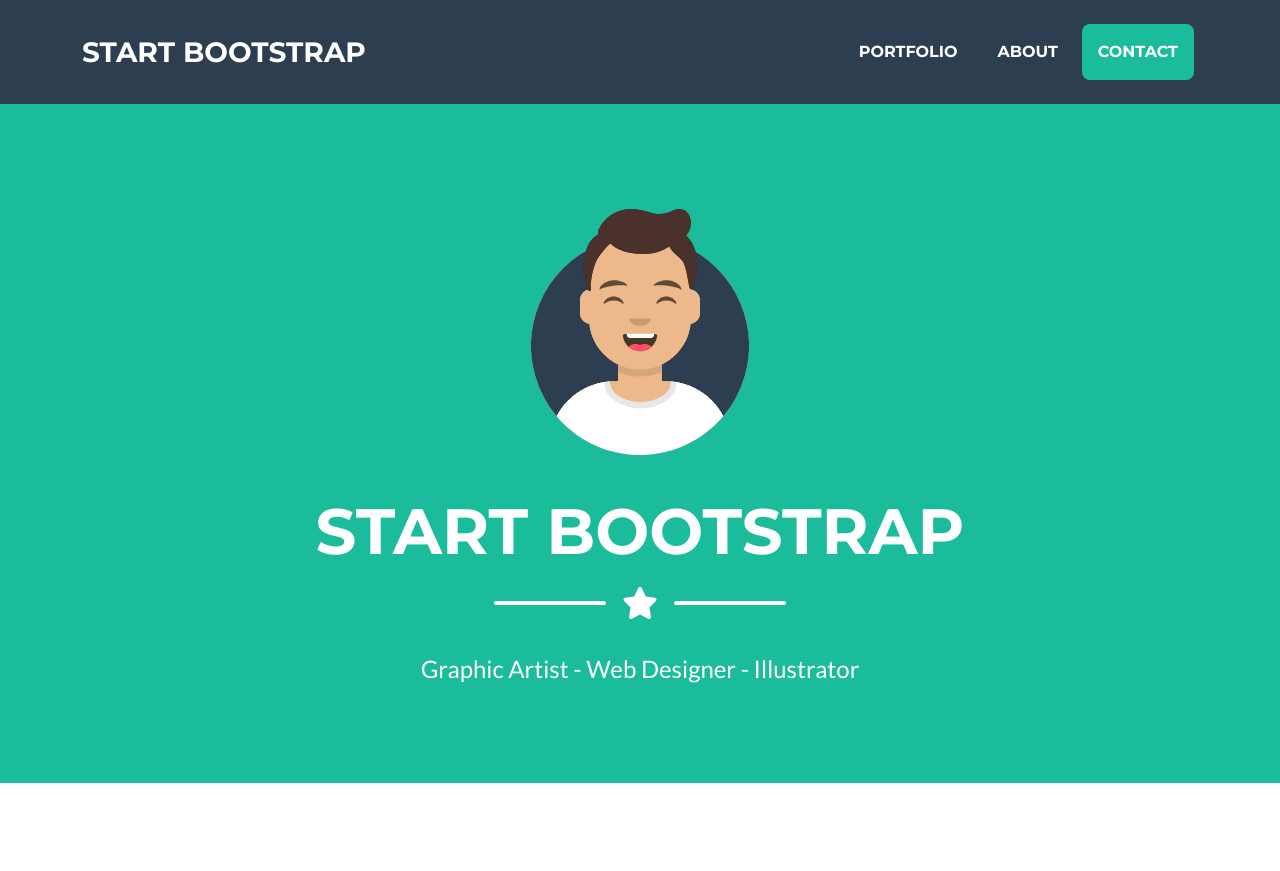
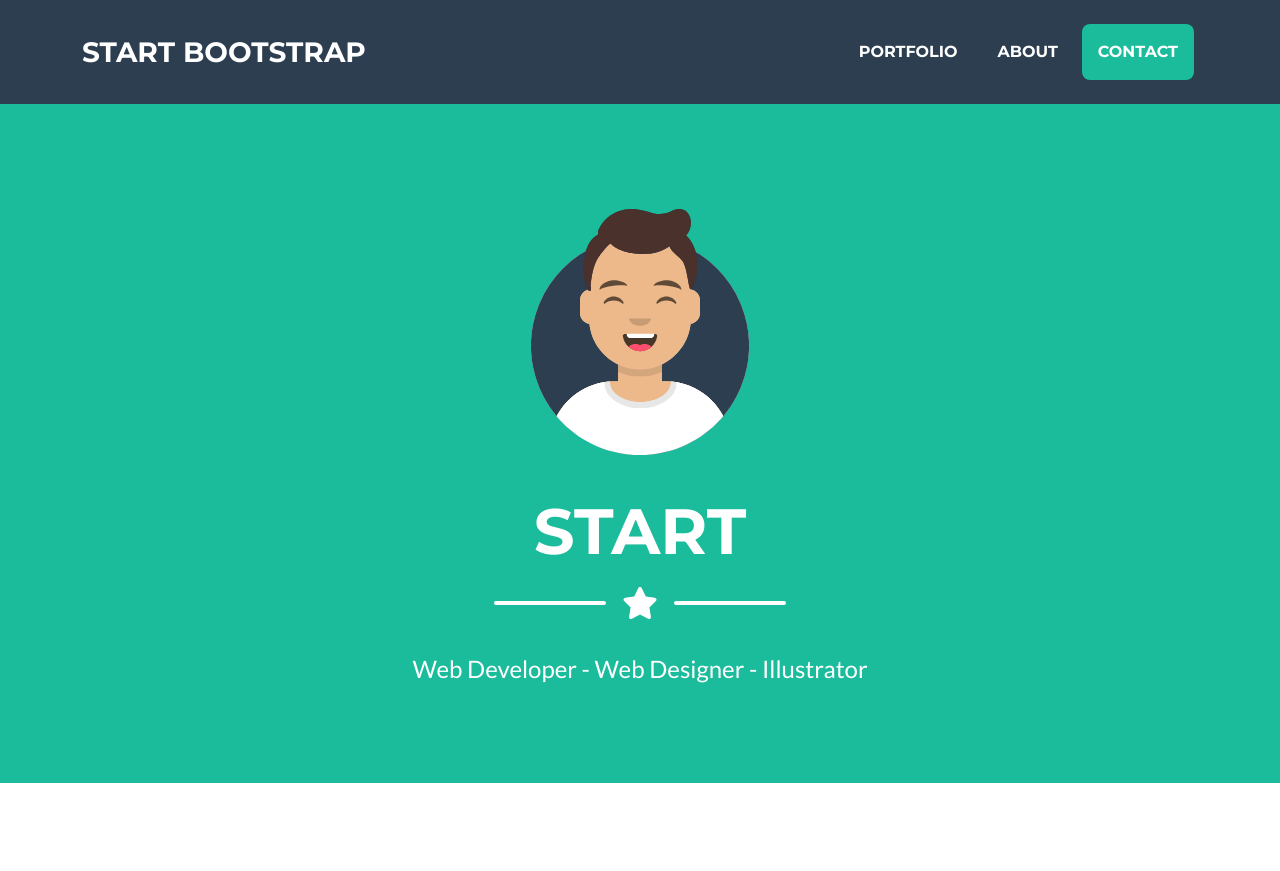
Before and after one commit to joyelroy24/flask-Reference, a Flask app: page / in a window 1280 px wide. Shown: the top 871 px of the page. Run offline with Flask 3, Linux system fonts and the light colour scheme; some libraries are stand-ins or nearby versions.

Commit message:
static page

```diff
--- a/templates/index.html
+++ b/templates/index.html
@@ -40,7 +40,7 @@
                 <!-- Masthead Avatar Image-->
                 <img class="masthead-avatar mb-5" src="static/assets/img/avataaars.svg" alt="..." />
                 <!-- Masthead Heading-->
-                <h1 class="masthead-heading text-uppercase mb-0">Start Bootstrap</h1>
+                <h1 class="masthead-heading text-uppercase mb-0">Start</h1>
                 <!-- Icon Divider-->
                 <div class="divider-custom divider-light">
                     <div class="divider-custom-line"></div>
@@ -48,7 +48,7 @@
                     <div class="divider-custom-line"></div>
                 </div>
                 <!-- Masthead Subheading-->
-                <p class="masthead-subheading font-weight-light mb-0">Graphic Artist - Web Designer - Illustrator</p>
+                <p class="masthead-subheading font-weight-light mb-0">Web Developer - Web Designer - Illustrator</p>
             </div>
         </header>
         <!-- Portfolio Section-->
```
